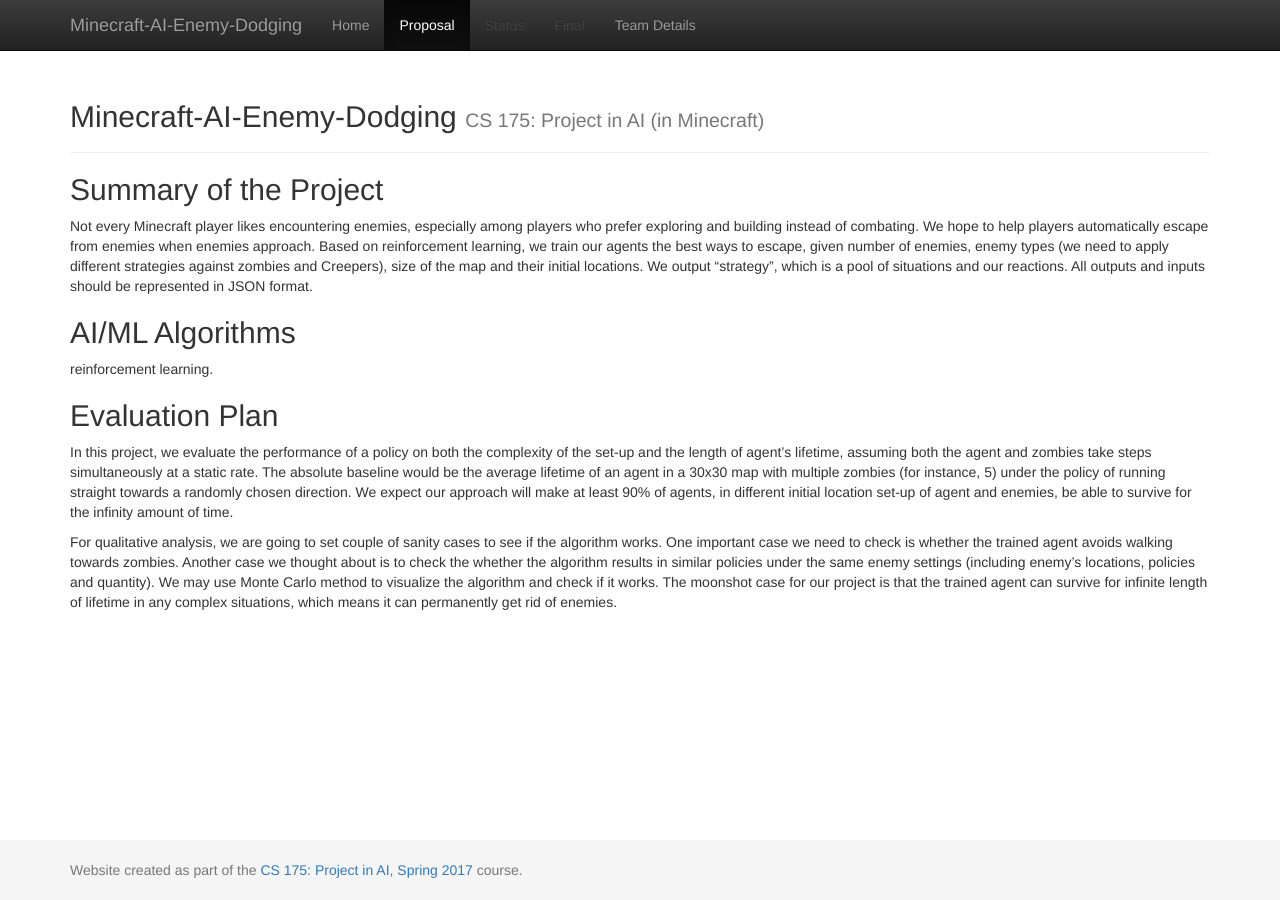
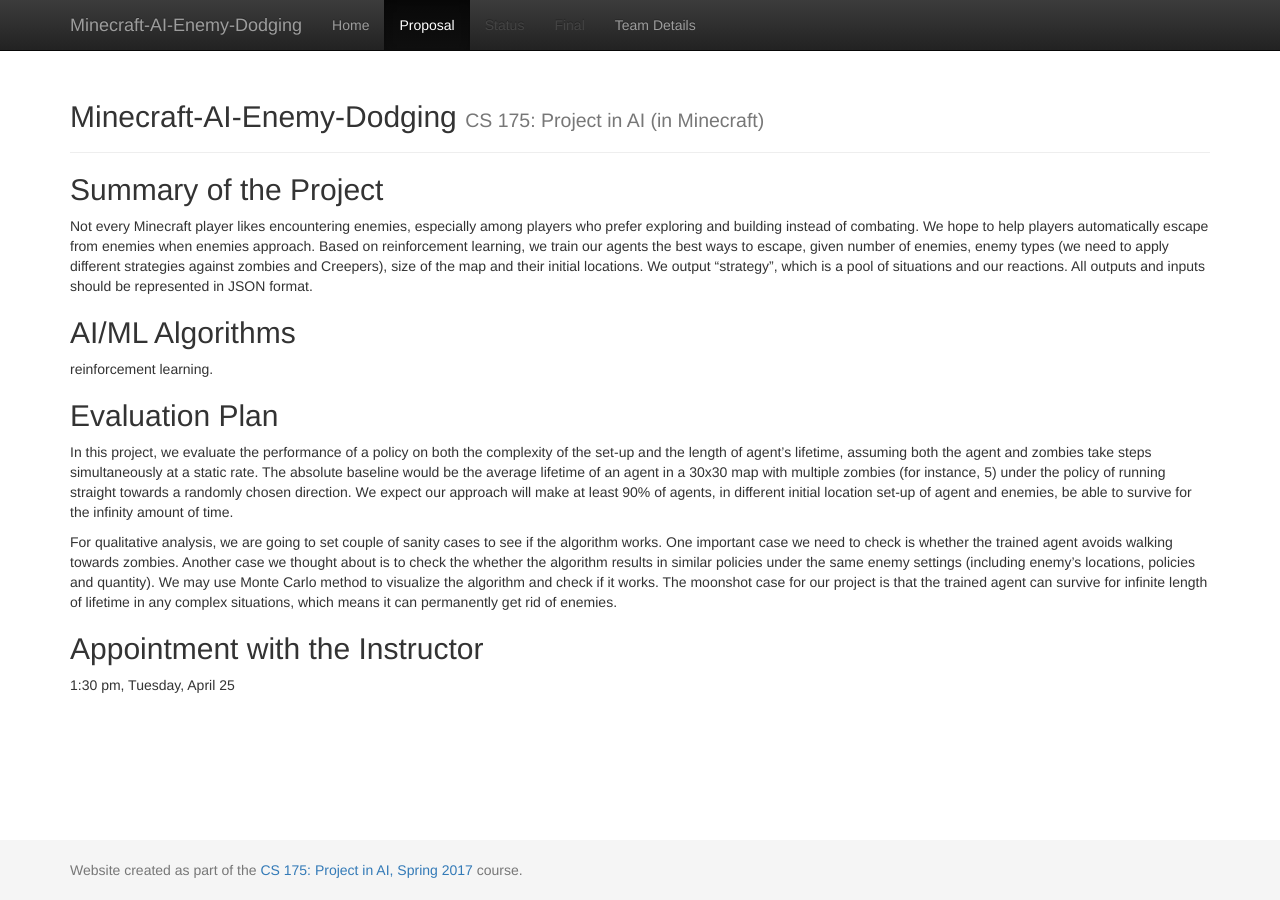
Before and after one commit to Leoll1020/Greedy-Panicky--Grab-Those-Patty, a Jekyll site: the page built from docs/proposal.md, in a window 1280 px wide. Built offline with Jekyll 4.4.1, drawn with Linux system fonts in a browser that asks for light colours.

Commit message:
Add the time for the appointment

```diff
--- a/docs/proposal.md
+++ b/docs/proposal.md
@@ -15,3 +15,7 @@
 In this project, we evaluate the performance of a policy on both the complexity of the set-up and the length of agent’s lifetime, assuming both the agent and zombies take steps simultaneously at a static rate. The absolute baseline would be the average lifetime of an agent in a 30x30 map with multiple zombies (for instance, 5) under the policy of running straight towards a randomly chosen direction. We expect our approach will make at least 90% of agents, in different initial location set-up of agent and enemies, be able to survive for the infinity amount of time.
 
 For qualitative analysis, we are going to set couple of sanity cases to see if the algorithm works. One important case we need to check is whether the trained agent avoids walking towards zombies. Another case we thought about is to check the whether the algorithm results in similar policies under the same enemy settings (including enemy’s locations, policies and quantity). We may use Monte Carlo method to visualize the algorithm and check if it works. The moonshot case for our project is that the trained agent can survive for infinite length of lifetime in any complex situations, which means it can permanently get rid of enemies.
+
+
+## Appointment with the Instructor ##
+1:30 pm, Tuesday, April 25
```
